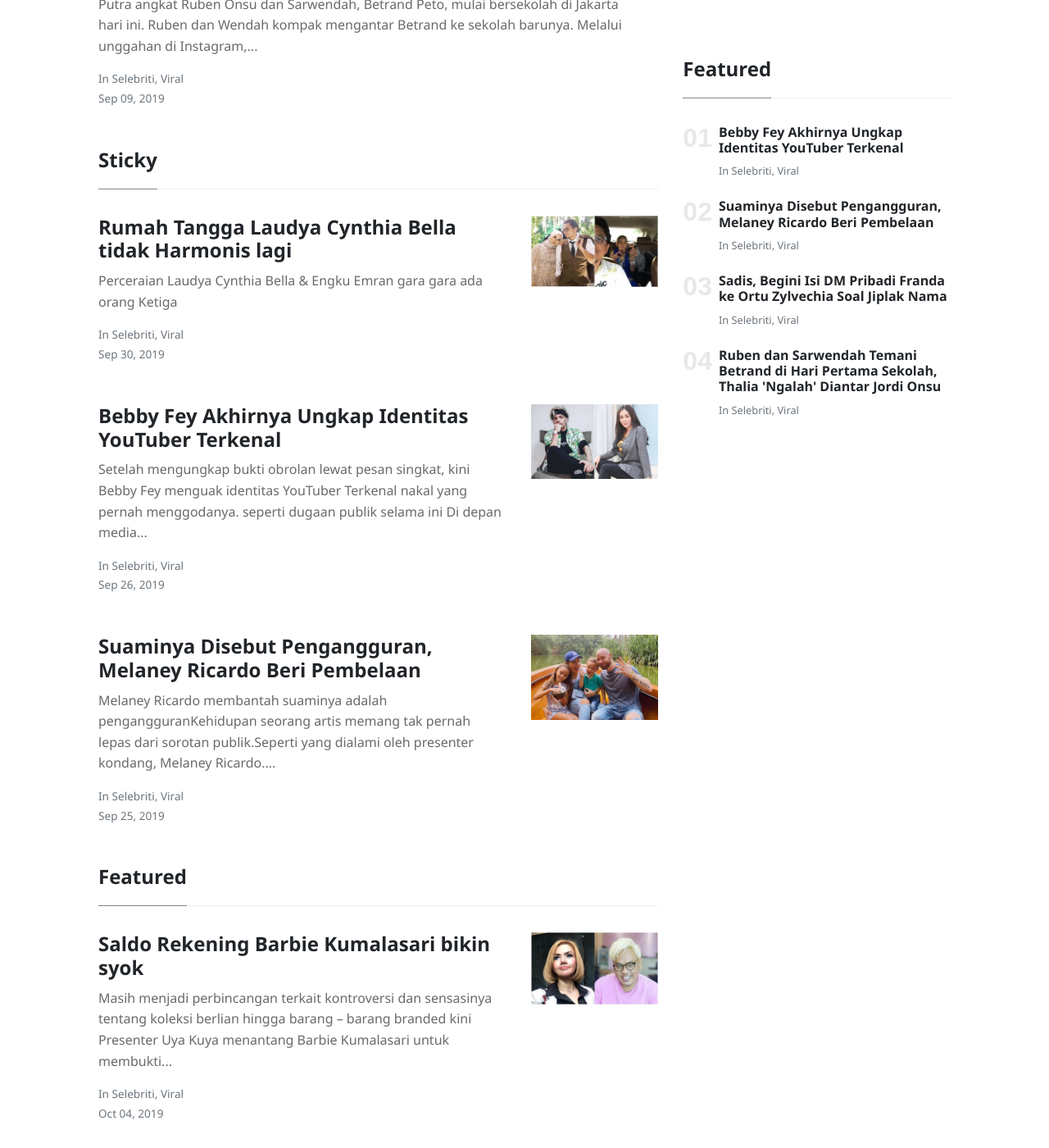
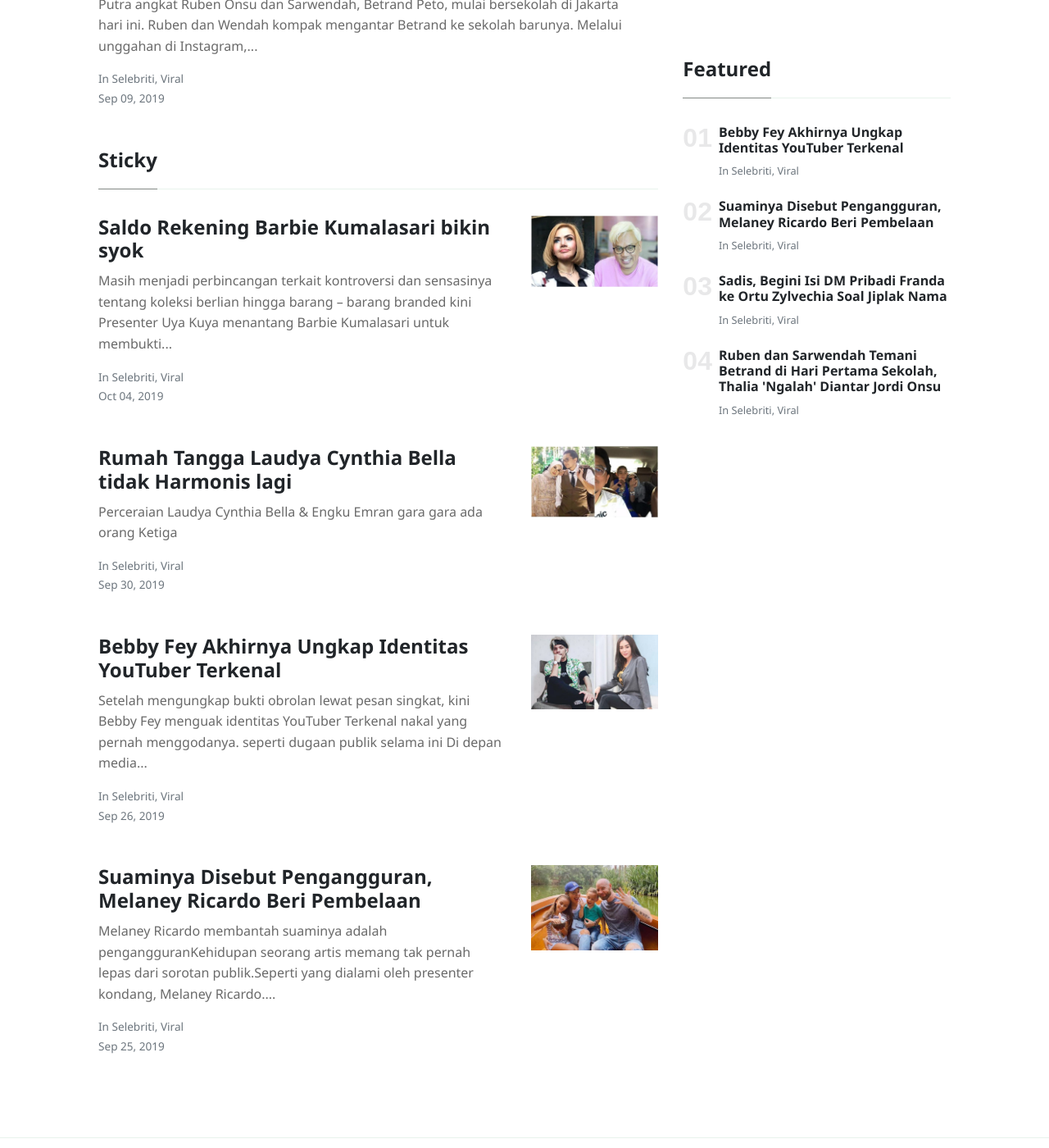
Before and after one commit to emmamery93/blog-1, a Jekyll site: the page built from _pages/tags.md, in a window 1280 px wide and 1400 px high, scrolled down 1118 px. Shown: the whole window at 82% size. Built offline with Jekyll 4.4.1, drawn with Linux system fonts in a browser that asks for light colours; nearby versions of some CDN libraries.

Commit message:
Update posts “2019-10-04-saldo-rekening-barbie-kumalasari-bikin-syok”

```diff
--- a/_posts/2019-10-04-saldo-rekening-barbie-kumalasari-bikin-syok.md
+++ b/_posts/2019-10-04-saldo-rekening-barbie-kumalasari-bikin-syok.md
@@ -9,7 +9,7 @@ categories:
   - Selebriti
   - Viral
 tags:
-  - Featured
+  - sticky
 ---
 Masih menjadi perbincangan terkait kontroversi dan sensasinya tentang koleksi berlian hingga barang – barang branded kini Presenter Uya Kuya menantang Barbie Kumalasari untuk membuktikan pengakuannya sebagai orang kaya raya. Tampa ragu, istri siri Galih Ginanjar itu menyebut saldo rekeningnya
 
```
